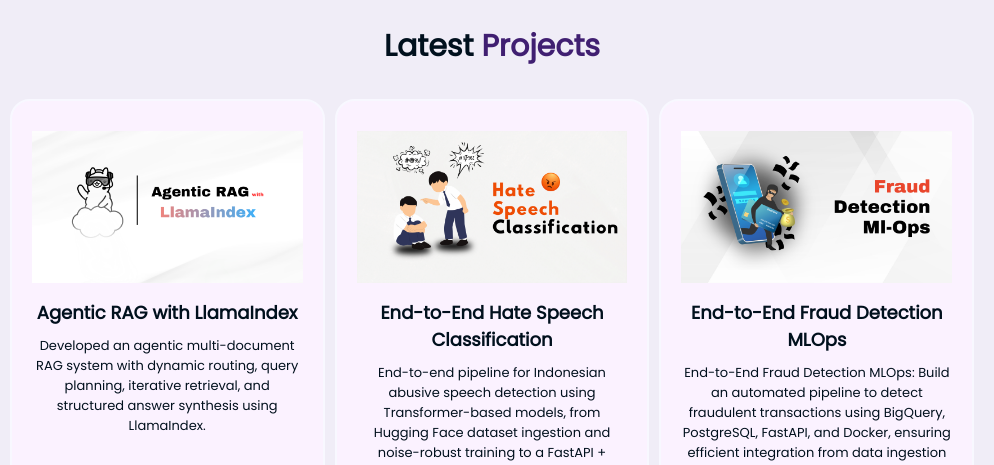
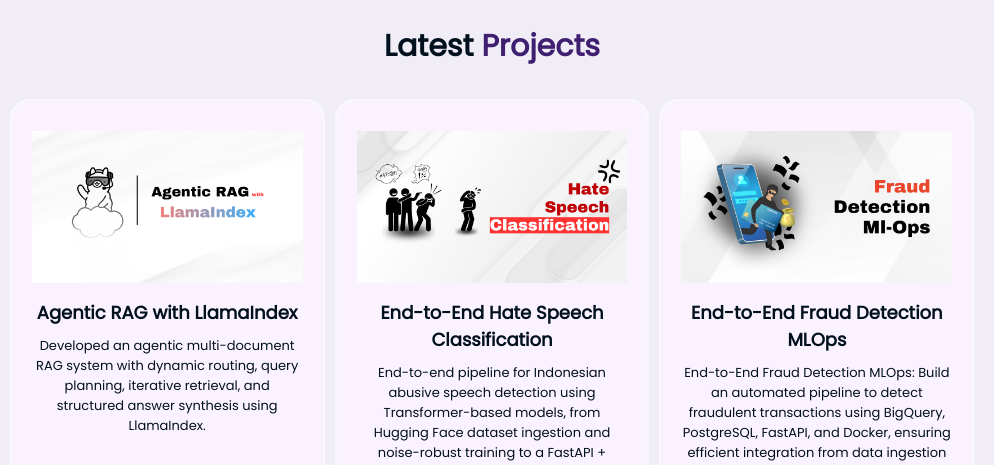
Before and after one commit to nopal-fz/Website-Personal, a plain HTML site: page index.html in a window 1280 px wide. Shown: the part 2600-3065 px from the top of the page, without its empty margins (148-1142 px from the left). Drawn offline with nearby package versions, Linux system fonts and the light colour scheme.

Commit message:
Update index.html

```diff
--- a/index.html
+++ b/index.html
@@ -115,7 +115,7 @@
                     <a href="https://github.com/nopal-fz/Agentic-RAG-LlamaIndex"><i class="fa-solid fa-up-right-from-square"></i></a>
                 </div>
                 <div class="portfolio-box">
-                    <img src="img/Hate S.png" alt="Gambar 2">
+                    <img src="img/hate-img.png" alt="Gambar 2">
                     <h3>End-to-End Hate Speech Classification</h3>
                     <p>End-to-end pipeline for Indonesian abusive speech detection using Transformer-based models, from Hugging Face dataset ingestion and noise-robust training to a FastAPI + Tailwind web UI.</p>
                     <a href="https://github.com/nopal-fz/End-To-End-Indonesia-Hate-Speech-Classification"><i class="fa-solid fa-up-right-from-square"></i></a>
```
